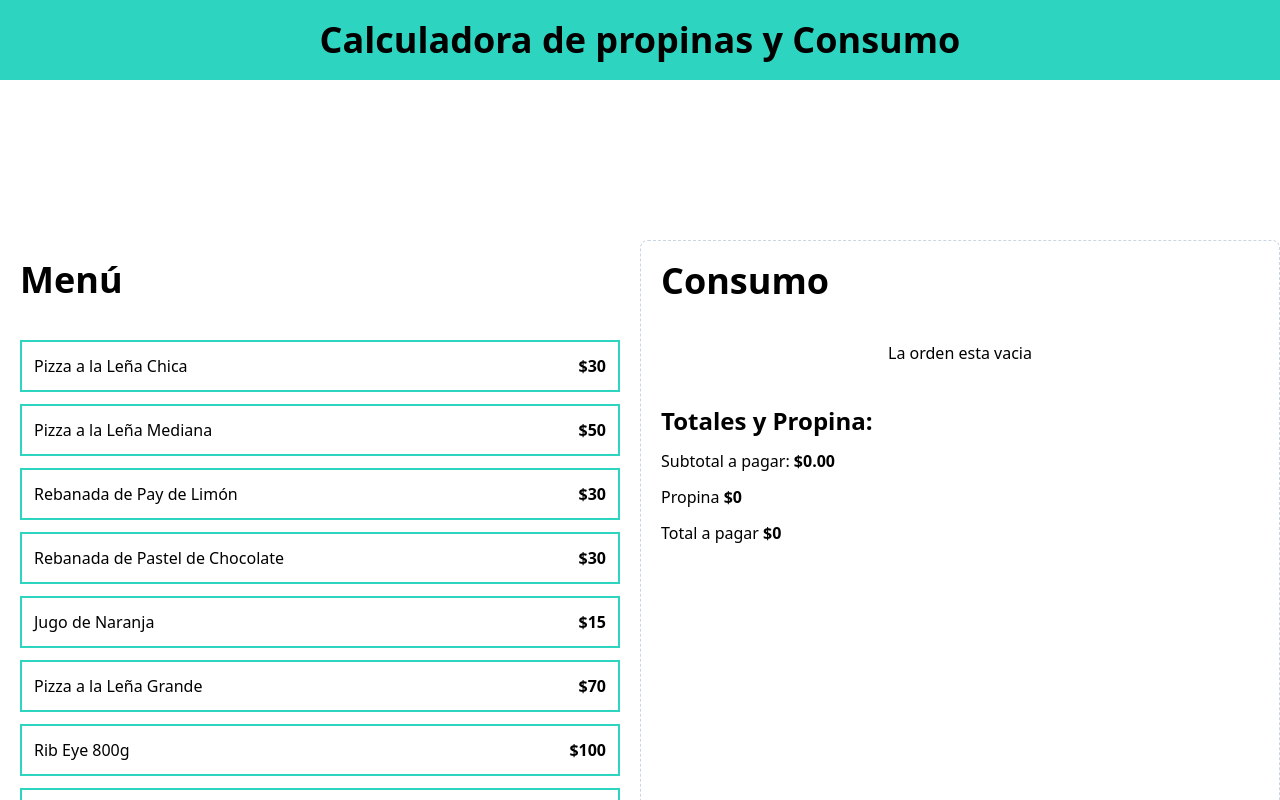
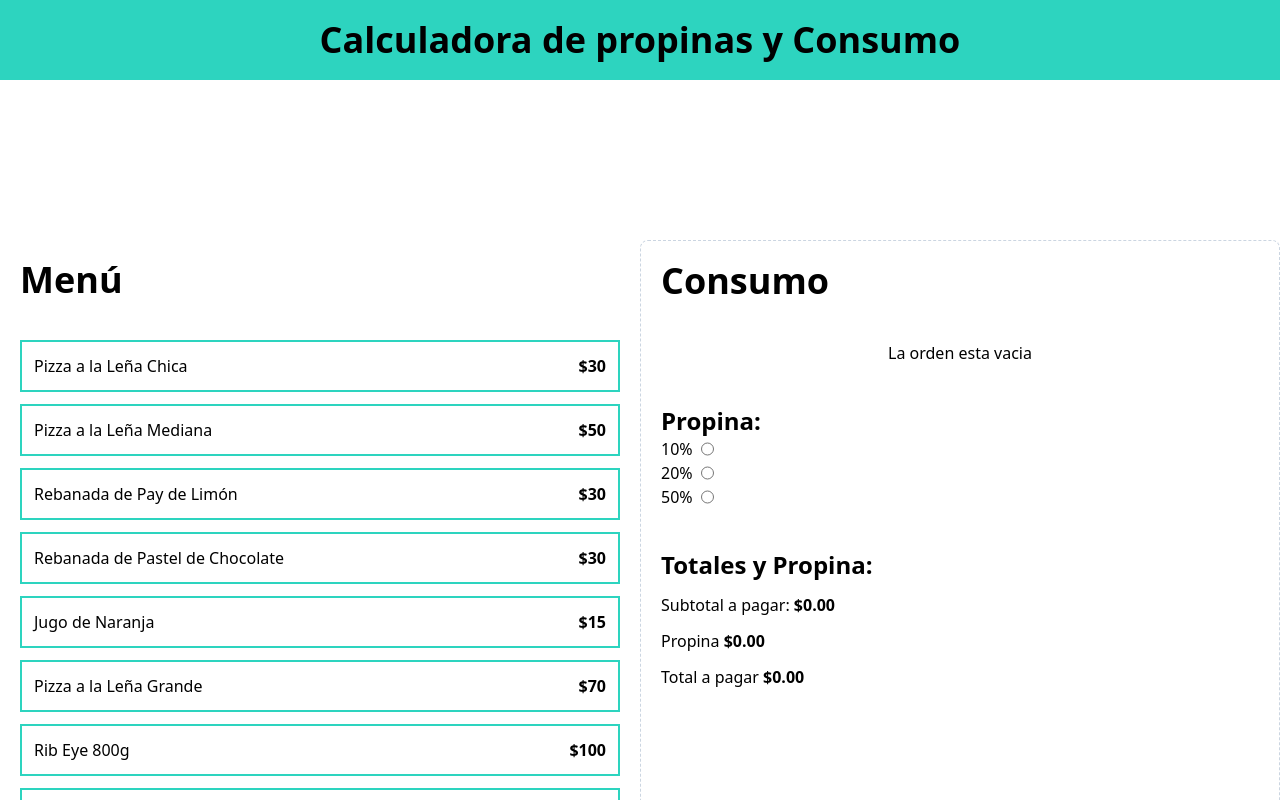
Before and after one commit to BlackCodePP/Calculadora_propinas, a React (Vite) app: page / in a window 1280 px wide. Shown: the top 800 px of the page. Built offline with nearby package versions, Linux system fonts and the light colour scheme.

Commit message:
add tip functionality and total price calculation

```diff
--- a/src/App.tsx
+++ b/src/App.tsx
@@ -3,9 +3,10 @@
 import OrderTotals from "./components/OrderTotals";
 import { menuItems } from "./data/db";
 import useOrder from "./hooks/useOrder";
+import TipPercentageForm from "./components/TipPercentageForm";
 
 function App() {
-  const {order, addItem, removeItem} = useOrder()
+  const {order, tip, setTip, addItem, removeItem} = useOrder()
 
   return (
     <>
@@ -33,8 +34,13 @@
               removeItem={removeItem}
             />
 
+            <TipPercentageForm
+              setTip={setTip}
+            />
+
             <OrderTotals
               order={order}
+              tip={tip}
             />
         </div>
       </main>
--- a/src/components/OrderTotals.tsx
+++ b/src/components/OrderTotals.tsx
@@ -3,13 +3,16 @@
 import { formatCurrency } from "../helpers"
 
 type OrderTotalsProps = {
-    order: TOrdetItem[]
+    order: TOrdetItem[],
+    tip:number
 }
 
-export default function OrderTotals({order}: OrderTotalsProps) {
+export default function OrderTotals({order, tip}: OrderTotalsProps) {
     const subtotalAmount = useMemo(() => order.reduce((total, item) =>
         total + (item.quantity * item.price), 0), [order]
     )
+    const tipAmount = useMemo(() => subtotalAmount * tip, [tip, order])
+    const total = useMemo(() => subtotalAmount + tipAmount, [tip, order])
 
     return (
         <>
@@ -18,19 +21,15 @@
                 <p>Subtotal a pagar: {''}
                     <span className=" font-bold">{formatCurrency(subtotalAmount)}</span>
                 </p>
-
                 <p>Propina {''}
-                    <span className=" font-bold">$0</span>
+                    <span className=" font-bold">{formatCurrency(tipAmount)}</span>
                 </p>
-
                 <p>Total a pagar {''}
-                    <span className=" font-bold">$0</span>
+                    <span className=" font-bold">{formatCurrency(total)}</span>
                 </p>
             </div>
 
-            <button>
-
-            </button>
+            <button></button>
         </>
     )
 }
--- /dev/null
+++ b/src/components/TipPercentageForm.tsx
@@ -0,0 +1,43 @@
+const tipOptions = [
+    {
+      id: 'tip-10',
+      value: .10,
+      label: '10%'
+    },
+    {
+      id: 'tip-20',
+      value: .20,
+      label: '20%'
+    },
+    {
+      id: 'tip-50',
+      value: .50,
+      label: '50%'
+    },
+]
+
+type TipPercentageFormProps = {
+    setTip: React.Dispatch<React.SetStateAction<number>>
+}
+
+export default function TipPercentageForm({setTip}: TipPercentageFormProps) {
+    return (
+        <div>
+            <h3 className=" font-black text-2xl">Propina:</h3>
+            <form>
+                {tipOptions.map(tip => (
+                    <div key={tip.id} className=" flex gap-2">
+                        <label htmlFor={tip.id}>{tip.label}</label>
+                        <input
+                            id={tip.id}
+                            type="radio"
+                            name="tip"
+                            value={tip.value}
+                            onChange={e => setTip(+e.target.value)}
+                        />
+                    </div>
+                ))}
+            </form>
+        </div>
+    )
+}
--- a/src/hooks/useOrder.ts
+++ b/src/hooks/useOrder.ts
@@ -3,6 +3,7 @@
 
 export default function useOrder () {
     const [order,setOrder] = useState<TOrdetItem[]>([])
+    const [tip,setTip] = useState(0)
 
     const addItem = (item: TMenuItem) => {
         const itemExist = order.find(orderItem => orderItem.id === item.id)
@@ -23,6 +24,8 @@
 
     return {
         order,
+        tip,
+        setTip,
         addItem,
         removeItem
     }
```
